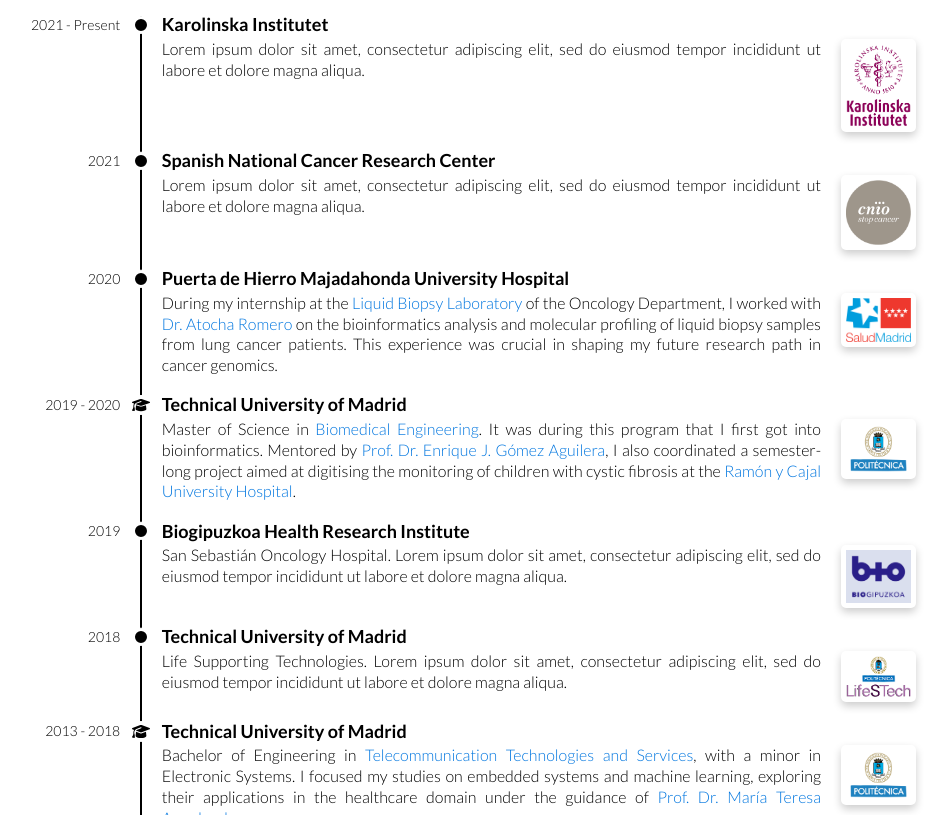
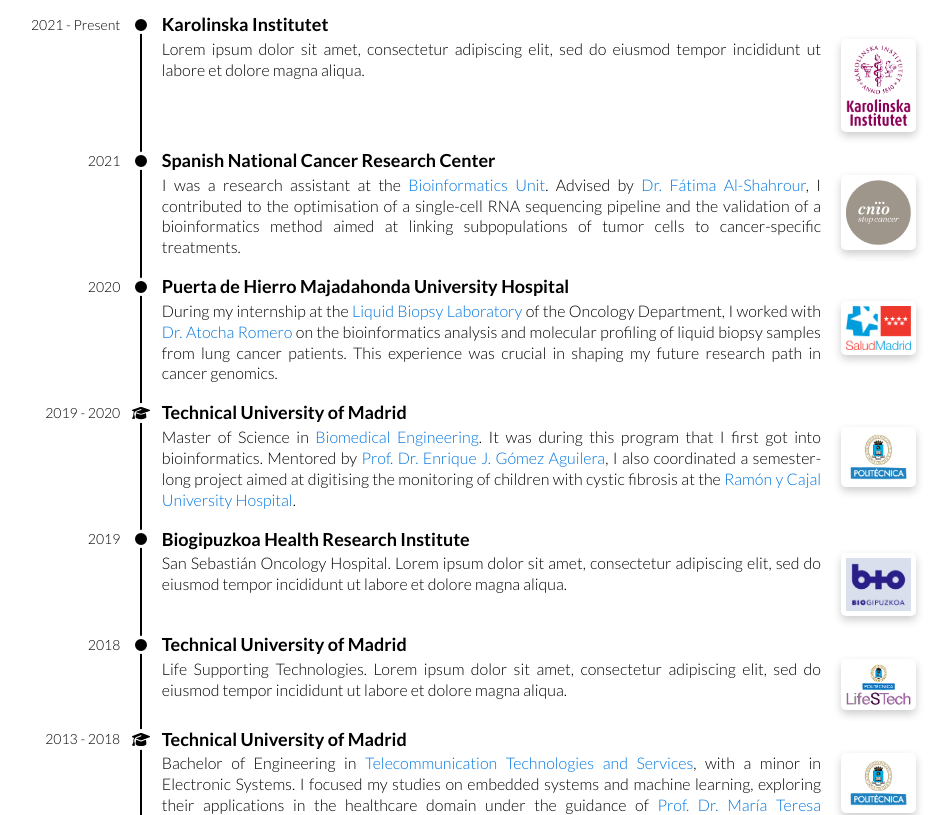
Before and after one commit to ivadym/ivadym.github.io, a Jekyll site: the page built from index.html, in a window 1280 px wide and 900 px high, scrolled down 303 px, cut to the strip 85-900 px from the top of the window. Shown: the whole strip, without its empty margins (174-1124 px from the left). Built offline with Jekyll 4.4.1, drawn with Linux system fonts in a browser that asks for light colours.

Commit message:
Add CNIO timeline description

```diff
--- a/_includes/timeline.html
+++ b/_includes/timeline.html
@@ -26,8 +26,13 @@
     <div class="timeline-description">
       <p>
         <img src="/assets/images/timeline/cnio.png" alt="Spanish National Cancer Research Center" />
-        Lorem ipsum dolor sit amet, consectetur adipiscing elit, sed do eiusmod tempor incididunt ut
-        labore et dolore magna aliqua.
+        I was a research assistant at the
+        <a href="https://bioinformatics.cnio.es" target="_blank">Bioinformatics Unit</a>. Advised by
+        <a href="https://www.cnio.es/en/personas/fatima-al-shahrour-2" target="_blank"
+          >Dr. Fátima Al-Shahrour</a
+        >, I contributed to the optimisation of a single-cell RNA sequencing pipeline and the
+        validation of a bioinformatics method aimed at linking subpopulations of tumor cells to
+        cancer-specific treatments.
       </p>
     </div>
   </div>
```
